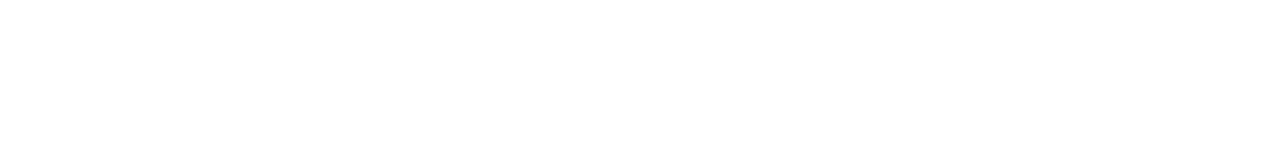
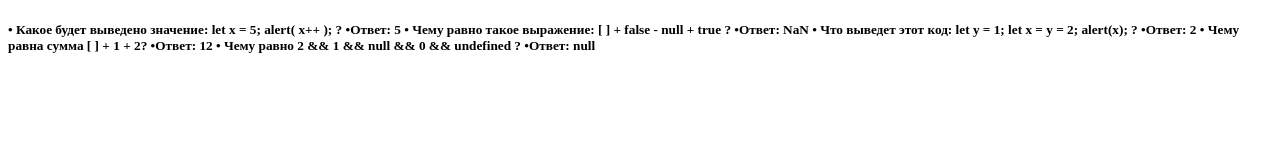
Before and after one commit to HoupsChernikova/Lesso1.2, a plain HTML site: page lesson1.2/index.html in a window 1280 px wide. Drawn offline with Linux system fonts and the light colour scheme.

Commit message:
дорполнение 2.1

```diff
--- a/lesson1.2/index.html
+++ b/lesson1.2/index.html
@@ -5,7 +5,27 @@
     <script src="script.js"></script>
 </head>
 <body>
+    <h5>
+    	•	Какое будет выведено значение: let x = 5; alert( x++ ); ?
+•Ответ: 	5
 
+•	Чему равно такое выражение: [ ] + false - null + true ?
+
+•Ответ:	NaN
+
+•	Что выведет этот код: let y = 1; let x = y = 2; alert(x); ?
+
+•Ответ:	2
+
+•	Чему равна сумма [ ] + 1 + 2?
+
+•Ответ:	12
+
+•	Чему равно 2 && 1 && null && 0 && undefined ?
+
+•Ответ:	null
+
+    </h5>
 
 </body>
 </html>
```
